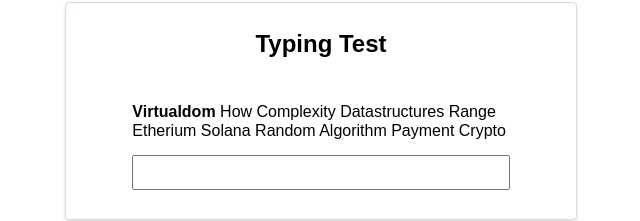
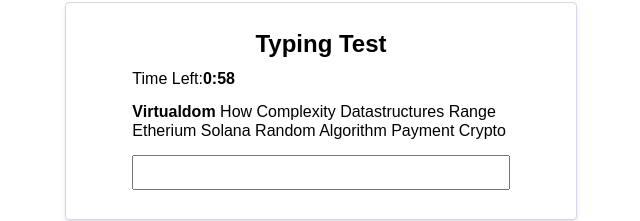
Before and after one commit to niks23/swymtypingtest, a React (Create React App) app: page / in a window 1280 px wide. Both pictures are taken after a click on the button "Start Test". Shown: the part 289-510 px from the top of the page, without its empty margins (319-959 px from the left). Built offline with nearby package versions, Linux system fonts and the light colour scheme.

Commit message:
start timer removed

```diff
--- a/src/components/atoms/Timer/Timer.js
+++ b/src/components/atoms/Timer/Timer.js
@@ -32,9 +32,7 @@
                 setLoader(true);
                 setTimeout(() => {
                     setLoader(false);
-                    context.setStartTimer(false);
                     context.setStep(3);
-
                 }, 300)
             }
         }, 1000)
@@ -53,7 +51,7 @@
     }
 
     return (
-        <div className="timer" style={{ opacity: !context.startTimer ? 0 : 1 }}>
+        <div className="timer">
             <span>Time Left: </span>
             {getTimerData()}
             {loader && <Loader />}
--- a/src/components/molecules/TypingTest/TypingTest.js
+++ b/src/components/molecules/TypingTest/TypingTest.js
@@ -25,11 +25,6 @@
     const [loader, setLoader] = useState(false);
 
     const inputChangeHandler = (value) => {
-        if (!context.wordArr.length) {
-            console.log("HELLO");
-            context.setStartTimer(true);
-        }
-
         if (value.endsWith(' ')) {
             const word = value.trim();
             const checkWord = word === words[context.activeWordIndex];
@@ -49,7 +44,6 @@
                 setLoader(true);
                 setTimeout(() => {
                     setLoader(false);
-                    context.setStartTimer(false);
                     context.setStep(3);
                 }, 300)
             }
--- a/src/pages/HomePage/HomePage.js
+++ b/src/pages/HomePage/HomePage.js
@@ -13,7 +13,6 @@
     const [activeWordIndex, setActiveWordIndex] = useState(0);
     const [wordArr, setWordArr] = useState([]);
     const [score, setScore] = useState(0);
-    const [startTimer, setStartTimer] = useState(false);
 
     const setTimer = (e) => {
         setTime(e.target.value);
@@ -52,14 +51,12 @@
                 activeWordIndex,
                 wordArr,
                 score,
-                startTimer,
                 setTimer,
                 clickHandler,
                 setActiveWordIndex,
                 setWordArr,
                 setScore,
                 setStep,
-                setStartTimer,
             }}
         >
             <div className="container">
```
